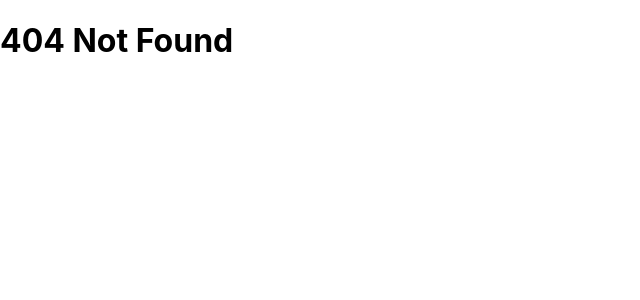
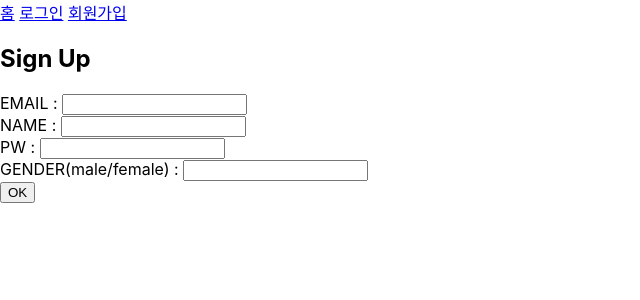
Before and after one commit to sjoh0704/happy-saving, a React (Create React App) app in the folder front/: page /signup in a window 1280 px wide. Before the commit this address had no page. Shown: the top 300 px of the page, without its empty margins (0-640 px from the left). Built offline with nearby package versions, Linux system fonts and the light colour scheme.

Commit message:
[feat] add sign up, page

```diff
--- a/front/src/App.js
+++ b/front/src/App.js
@@ -3,12 +3,16 @@ import { Route, Routes } from "react-router-dom";
 import Home from "./pages/Home"
 import Login from "./pages/Login"
 import NotFound from "./pages/NotFound"
+import Page from "./components/Page";
+import SignUp from "./pages/SignUp";
 function App() {
   return (
     <div>
+      <Page/>
       <Routes>
         <Route exact path="/" element={<Home/>} />
         <Route exact path="/login" element={<Login/>}/>
+        <Route exact path="/signup" element={<SignUp/>}/>
         <Route exact path="*" element={<NotFound/>}/>
       </Routes>
 
--- /dev/null
+++ b/front/src/components/Page.js
@@ -0,0 +1,21 @@
+import React from "react";
+
+const Page =() => {
+    return (
+        <div>
+            <a href="/">
+            홈
+            </a>
+            {" "}
+            <a href="/login">
+            로그인
+            </a>
+            {" "}
+            <a href="/signup">
+            회원가입
+            </a>
+        </div>
+    );
+}
+
+export default Page;
--- a/front/src/pages/Home.js
+++ b/front/src/pages/Home.js
@@ -4,7 +4,9 @@ const Home =() => {
     return (
 
         <div>
-            this is home
+            <h1>
+                Home
+            </h1>
         </div>
     );
 }
--- a/front/src/pages/Login.js
+++ b/front/src/pages/Login.js
@@ -1,13 +1,12 @@
 import React, { useState, useEffect } from 'react';
-import {GetBackURL} from '../util/env'
 import axios from 'axios';
 
 function Login() {
-    const [email, setEmail] = useState('')
+    const [mail, setMail] = useState('')
     const [password, setPassword] = useState('')
 
-    const onChangeEmailHandler = (e) => {
-        setEmail(e.target.value)
+    const onChangeMailHandler = (e) => {
+        setMail(e.target.value)
     }
 
     const onChangePasswordHandler = (e) => {
@@ -16,7 +15,7 @@ function Login() {
 
     const login = () =>{
         let body = {
-            mail: email,
+            mail: mail,
             password: password,
         }
 
@@ -48,7 +47,7 @@ function Login() {
             <h2>Login</h2>
             <div>
                 <label htmlFor='input_id'>EMAIL : </label>
-                <input type='text' name='input_id' value={email} onChange={onChangeEmailHandler} />
+                <input type='text' name='input_id' value={mail} onChange={onChangeMailHandler} />
             </div>
             <div>
                 <label htmlFor='input_pw'>PW : </label>
--- /dev/null
+++ b/front/src/pages/SignUp.js
@@ -0,0 +1,77 @@
+import React, { useState, useEffect } from 'react';
+import axios from 'axios';
+
+function SignUp({ history }) {
+    const [userData, setUserData] = useState({
+        name: "",
+        mail: "",
+        password: "",
+        gender: ""
+    })
+
+    const {name, mail, password, gender} = userData
+
+    const onChangeUserHandler = (e) => {
+        const {name, value} = e.target
+        setUserData(
+            {
+                ...userData,
+                [name]: value
+            }
+        )
+    }
+
+    const signUp = () =>{
+        axios
+        .post("/apis/v1/users", userData)
+        .then( res => {
+            alert("회원가입이 정상적으로 이루어졌습니다.")
+            console.log(res.data)
+            history.replace("/login")
+        })
+        .catch(e => {
+            console.log(e.response.data.message)
+            alert(e.response.data.message)
+        })
+
+    }
+
+    const onClickSignUpHandler = () => {
+        console.log('try to sign up')
+        signUp()
+    }
+
+
+    // useEffect(() => {
+    //     login()
+    // },
+    // // 페이지 호출 후 처음 한번만 호출될 수 있도록 [] 추가
+    // [])
+
+    return(
+        <div>
+            <h2>Sign Up</h2>
+            <div>
+                <label htmlFor='input_id'>EMAIL : </label>
+                <input type='text' name='mail' value={mail} onChange={onChangeUserHandler} />
+            </div>
+            <div>
+                <label htmlFor='input_id'>NAME : </label>
+                <input type='text' name='name' value={name} onChange={onChangeUserHandler} />
+            </div>
+            <div>
+                <label htmlFor='input_pw'>PW : </label>
+                <input type='password' name='password' value={password} onChange={onChangeUserHandler} />
+            </div>
+            <div>
+                <label htmlFor='input_id'>GENDER(male/female) : </label>
+                <input type='text' name='gender' value={gender} onChange={onChangeUserHandler} />
+            </div>
+            <div>
+                <button type='button' onClick={onClickSignUpHandler}>OK</button>
+            </div>
+        </div>
+    )
+}
+
+export default SignUp;
```
